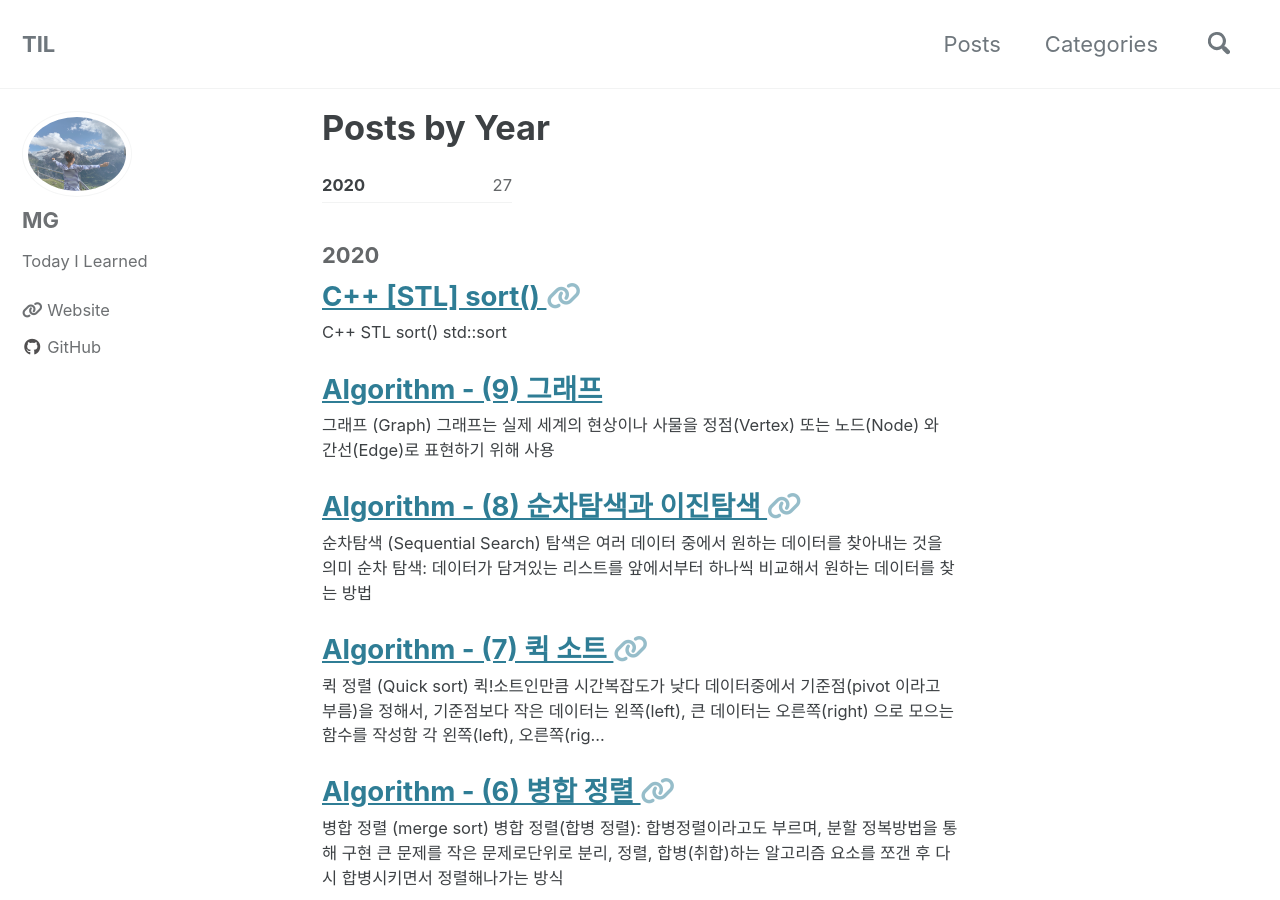
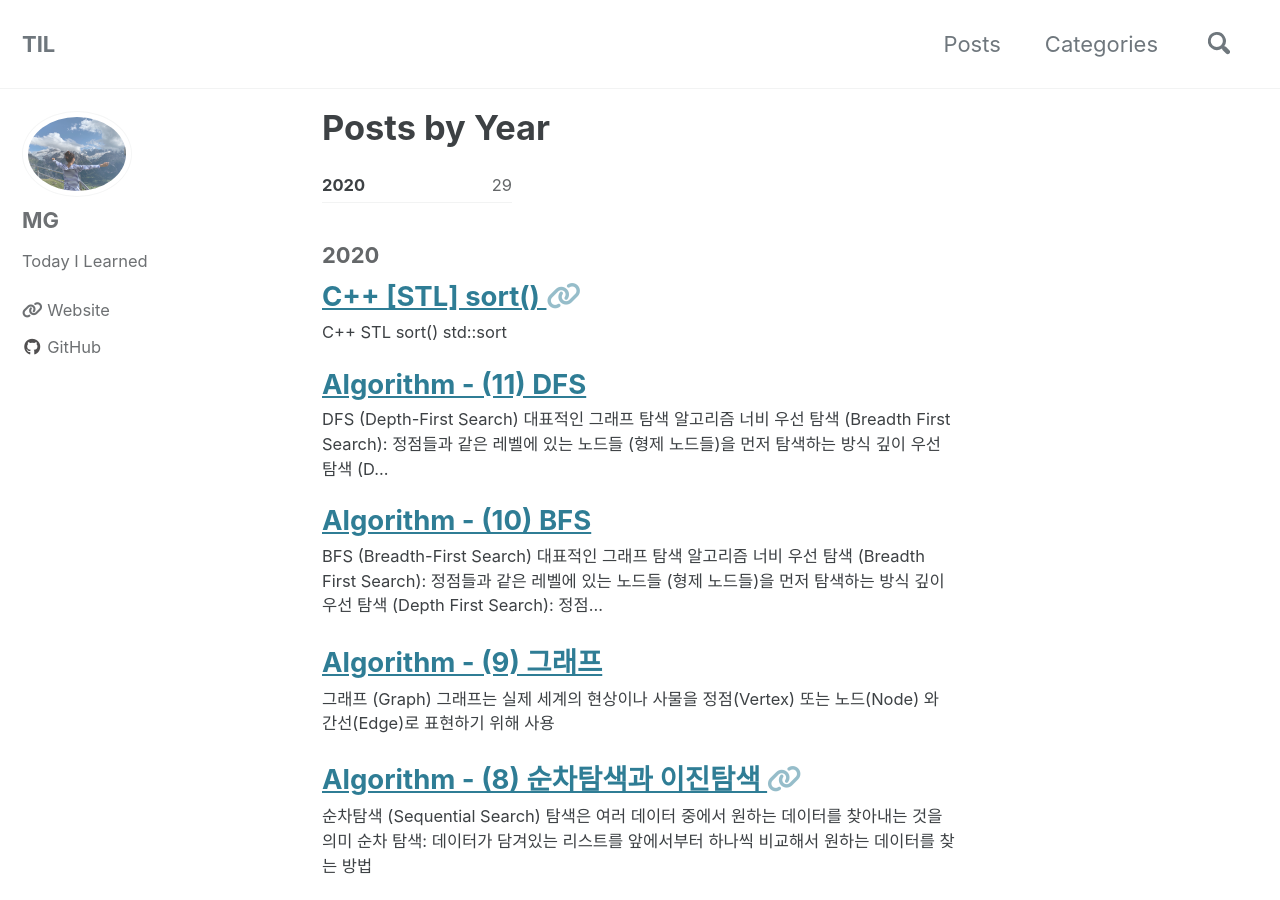
Before and after one commit to sujinsjlee/TIL, a Jekyll site: the page built from _pages/year-archive.md, in a window 1280 px wide and 900 px high. Built offline with Jekyll 4.4.1, drawn with Linux system fonts in a browser that asks for light colours; cached includes are drawn as plain includes; nearby versions of some CDN libraries; part of the change alters nothing that is shown.

Commit message:
[Algorithm] bfs dfs publish

````diff
--- a/_posts/2020-03-26-Algorithm_(10)_bfs.md
+++ b/_posts/2020-03-26-Algorithm_(10)_bfs.md
@@ -1,6 +1,5 @@
 ---
 title: "Algorithm - (10) BFS"
-published: false
 categories:
   - Algorithm
 tags:
@@ -16,7 +15,7 @@ use_math: true
 
 <center>
 	<a href="https://en.wikipedia.org/wiki/Breadth-first_search">
-		<img src="https://upload.wikimedia.org/wikipedia/commons/4/46/Animated_BFS.gif"/>
+		<img src="https://upload.wikimedia.org/wikipedia/commons/thumb/3/33/Breadth-first-tree.svg/450px-Breadth-first-tree.svg.png"/>
 	</a>
 </center>
 
@@ -32,9 +31,84 @@ use_math: true
 
 ## C++
 ```cpp
+#include<iostream>
+#include<cstdio>
+#include<vector> //to store data
+#include<queue>
 
+using namespace std;
+
+int number = 7;
+int visited[7];
+vector<int> need_visit[8];
+
+void bfs(int start)
+{
+	queue<int> q;
+	q.push(start);
+
+	visited[start] = true;
+	while(!q.empty())
+	{
+		int x = q.front();
+		q.pop();
+		printf("%d ", x);
+
+		for(int i = 0; i < need_visit[x].size(); ++i)
+		{
+			int y = need_visit[x][i];
+			if(!visited[y])
+			{
+				q.push(y);
+				visited[y] = true;
+			}
+		}
+	}
+}
+int main()
+{
+	need_visit[1].push_back(2);
+	need_visit[2].push_back(1);
+
+	need_visit[1].push_back(3);
+	need_visit[3].push_back(1);
+
+	need_visit[1].push_back(4);
+	need_visit[4].push_back(1);
+
+	need_visit[2].push_back(5);
+	need_visit[5].push_back(2);
+
+	need_visit[2].push_back(6);
+	need_visit[6].push_back(2);
+
+	need_visit[4].push_back(7);
+	need_visit[7].push_back(4);
+
+	need_visit[4].push_back(8);
+	need_visit[8].push_back(4);
+
+	need_visit[5].push_back(9);
+	need_visit[9].push_back(5);
+
+	need_visit[5].push_back(10);
+	need_visit[10].push_back(5);
+
+	need_visit[7].push_back(11);
+	need_visit[11].push_back(7);
+
+	need_visit[7].push_back(12);
+	need_visit[12].push_back(7);
+
+	bfs(1);
+
+	return 0;
+}
 ```
-
+* **int visited[7];**
+	* visited 배열 원소를 모두 0 (false)로 초기화
+* **vector<int> need_visit[8];**
+	* 그래프 인덱스가 1부터 시작하도록 설정
 
 ## Python
 * 파이썬에서 제공하는 딕셔너리와 리스트 자료 구조를 활용해서 그래프를 표현할 수 있음
--- a/_posts/2020-03-29-Algorithm_(11)_dfs.md
+++ b/_posts/2020-03-29-Algorithm_(11)_dfs.md
@@ -1,6 +1,5 @@
 ---
 title: "Algorithm - (11) DFS"
-published: false
 categories:
   - Algorithm
 tags:
@@ -36,8 +35,72 @@ use_math: true
 
 ## C++
 ```cpp
+#include <iostream>
+#include <cstdio>
+#include <vector>
 
+using namespace std;
+
+int number = 7;
+int visited[8];
+vector<int> need_visit[8];
+
+void dfs(int start)
+{
+	if(visited[start])
+		return;
+	visited[start] = true;
+	cout << start << " ";
+
+	for(int i = 0; i < need_visit[start].size(); ++i)
+	{
+		int next_index = need_visit[start][i];
+		dfs(next_index);
+	}
+}
+
+int main()
+{
+	need_visit[1].push_back(2);
+	need_visit[2].push_back(1);
+
+	need_visit[2].push_back(3);
+	need_visit[3].push_back(2);
+
+	need_visit[3].push_back(4);
+	need_visit[4].push_back(3);
+
+	need_visit[3].push_back(5);
+	need_visit[5].push_back(3);
+
+	need_visit[2].push_back(6);
+	need_visit[6].push_back(2);
+
+	need_visit[1].push_back(7);
+	need_visit[7].push_back(1);
+
+	need_visit[1].push_back(8);
+	need_visit[8].push_back(1);
+
+	need_visit[8].push_back(9);
+	need_visit[9].push_back(8);
+
+	need_visit[9].push_back(10);
+	need_visit[10].push_back(9);
+
+	need_visit[9].push_back(11);
+	need_visit[11].push_back(9);
+
+	need_visit[8].push_back(12);
+	need_visit[12].push_back(8);
+
+	dfs(1);
+
+	return 0;
+}
 ```
+* **재귀함수는 _스택_처럼 동작**
+* 보통 프로그래밍 문제를 풀이할 때 stack 을 구현하기보다는 재귀함수를 호출하면 더 코드가 깔끔
 
 
 ## Python
````
